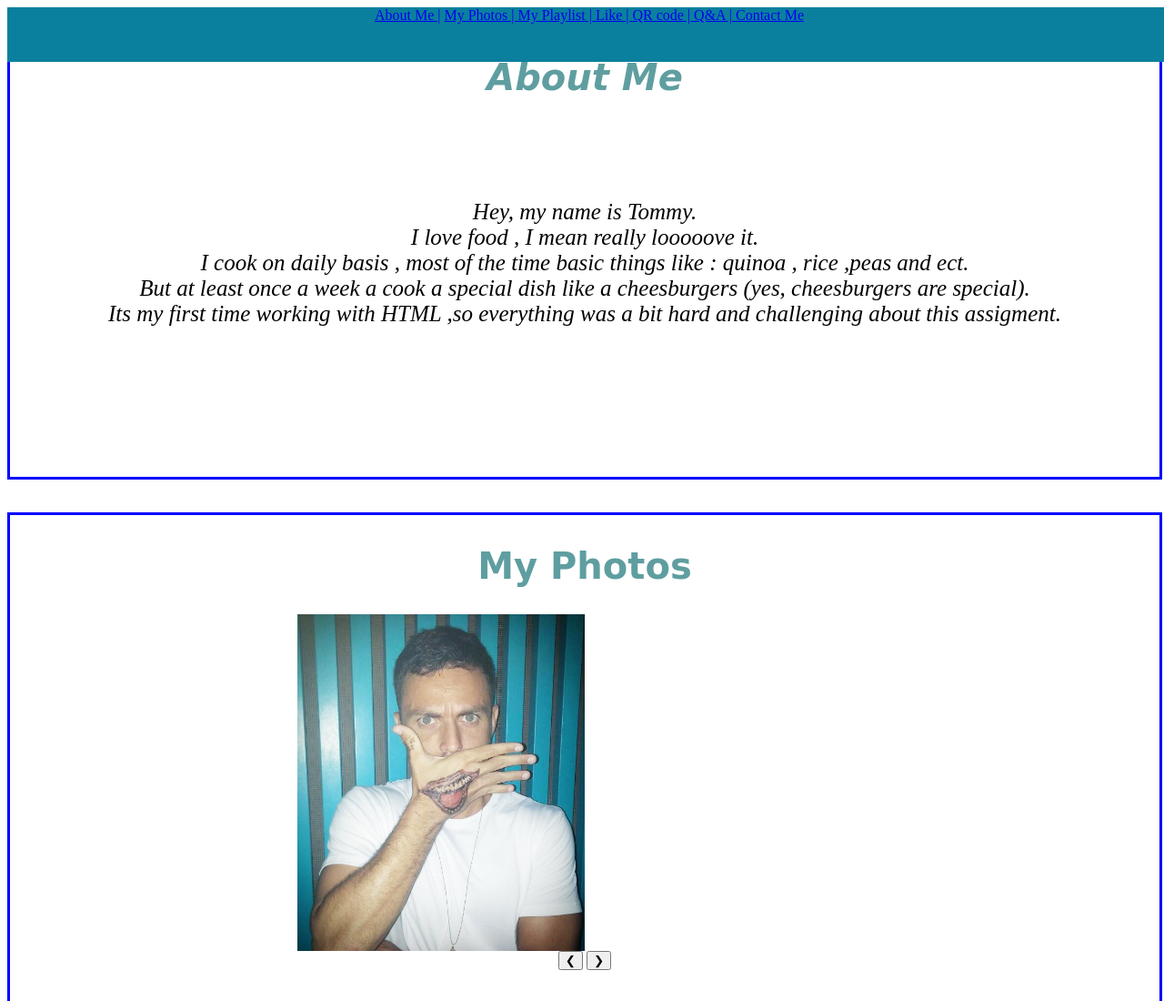
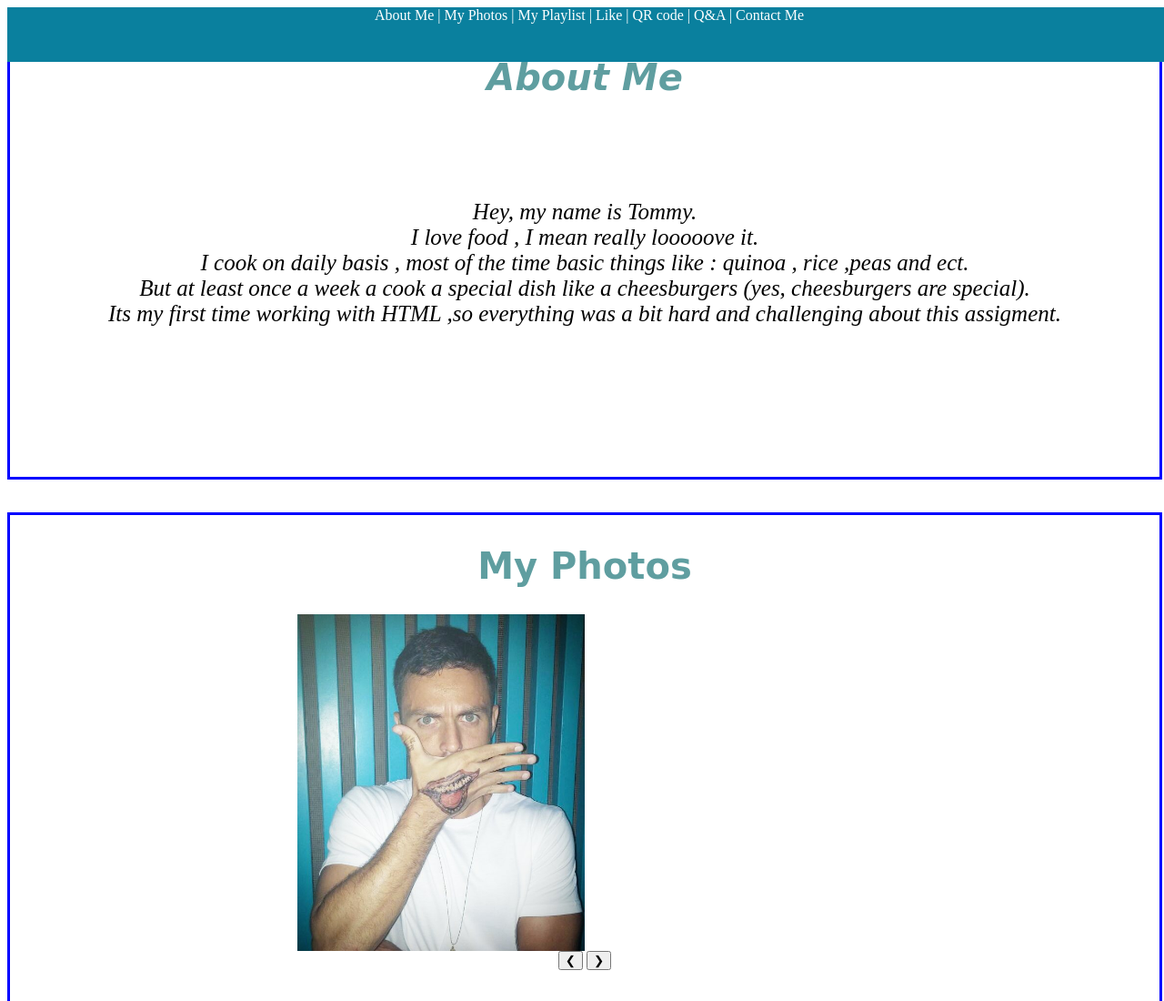
Before and after one commit to tommygoX/ass1-1, a plain HTML site: page index.html in a window 1280 px wide. Shown: the top 1100 px of the page at 91% size. Drawn offline with Linux system fonts and the light colour scheme.

Commit message:
Update style.css

```diff
--- a/style.css
+++ b/style.css
@@ -104,3 +104,19 @@ h1 {
 	border-color: blue;
 	text-align: center;
 }
+
+
+a:link {
+  color: white;
+text-decoration: none
+}
+
+/* visited link */
+a:visited {
+  color: grey;
+}
+
+/* mouse over link */
+a:hover {
+  color: grey;
+}
```
